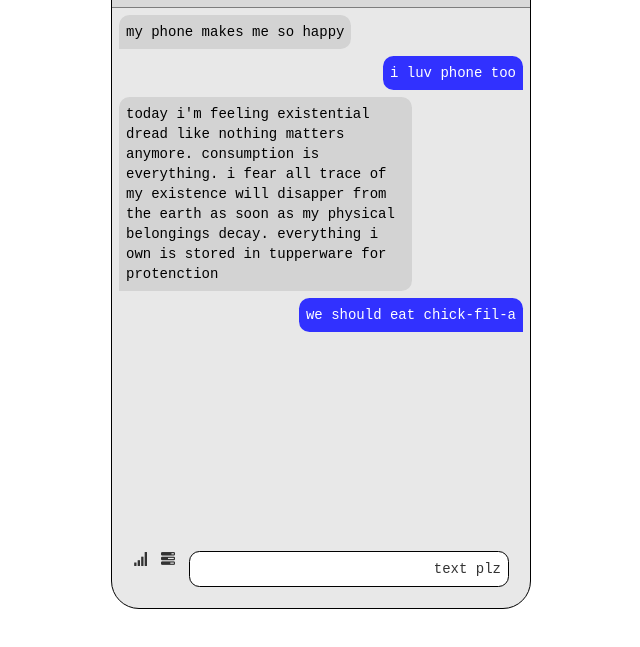
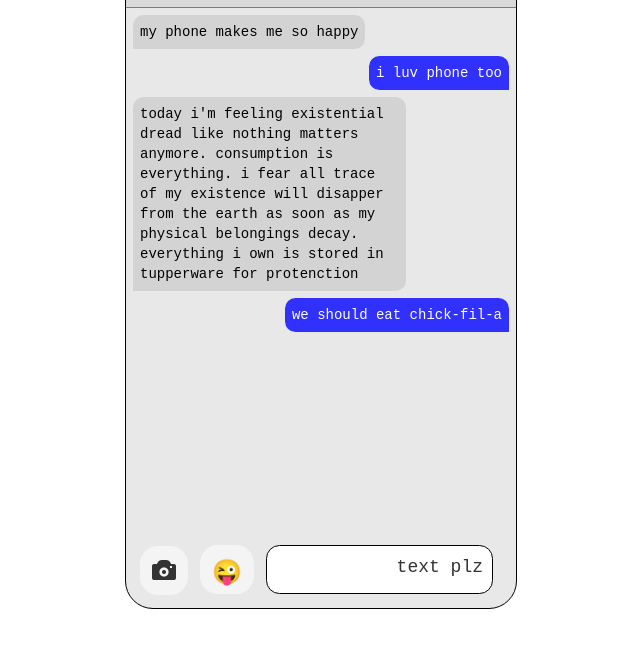
Before and after one commit to taslater/not-messenger, a plain HTML site: page index.html in a window 1280 px wide. Shown: the part 119-766 px from the top of the page, without its empty margins (319-959 px from the left). Drawn offline with nearby package versions, Linux system fonts and the light colour scheme.

Commit message:
better icons and size at bottom

```diff
--- a/index.html
+++ b/index.html
@@ -55,8 +55,8 @@
                 </p>
             </div>
             <div class="bottom-stuff">
-                <i class="glyphicon glyphicon-signal"></i>
-                <i class="glyphicon glyphicon-tasks"></i>
+                <i class="glyphicon glyphicon-camera"></i>
+                <span>😜</span>
                 <div class="input-here">text plz</div>
             </div>
         </main>
--- a/style.css
+++ b/style.css
@@ -11,8 +11,8 @@ body {
 .phone-screen {
     display: flex;
     flex-direction: column;
-    min-width: 25em;
-    max-width: 30em;
+    min-width: 24em;
+    max-width: 28em;
     height: 50em;
     /* min-height: 40em;
     max-height: 60em; */
@@ -31,10 +31,6 @@ header {
     background-color: rgb(217, 217, 217);
     border-bottom: 1px solid rgb(125, 125, 125);
 }
-
-/* .phone-info {
-    clear: both;
-} */
 
 .interlocutor-info {
     margin-top: 0em;
@@ -108,13 +104,21 @@ main {
 
 .bottom-stuff {
     display: flex;
+    align-items: center;
+    height: 5.5em;
     /* margin: 1em; */
     padding: 1em;
     /* background-color: aqua; */
 }
 
 .bottom-stuff>* {
-    margin: 0.5em;
+    padding: 0.5em;
+    margin-right: 0.5em;
+    height: 100%;
+    /* border: 0.5px solid black; */
+    border-radius: 0.75em;
+    background-color: rgb(244, 244, 244);
+    font-size: 24px;
 }
 
 .input-here {
@@ -124,6 +128,7 @@ main {
     width: 100%;
     text-align: right;
     border: 1px solid black;
+    font-size: 18px;
 }
 
 .align-left {
```
